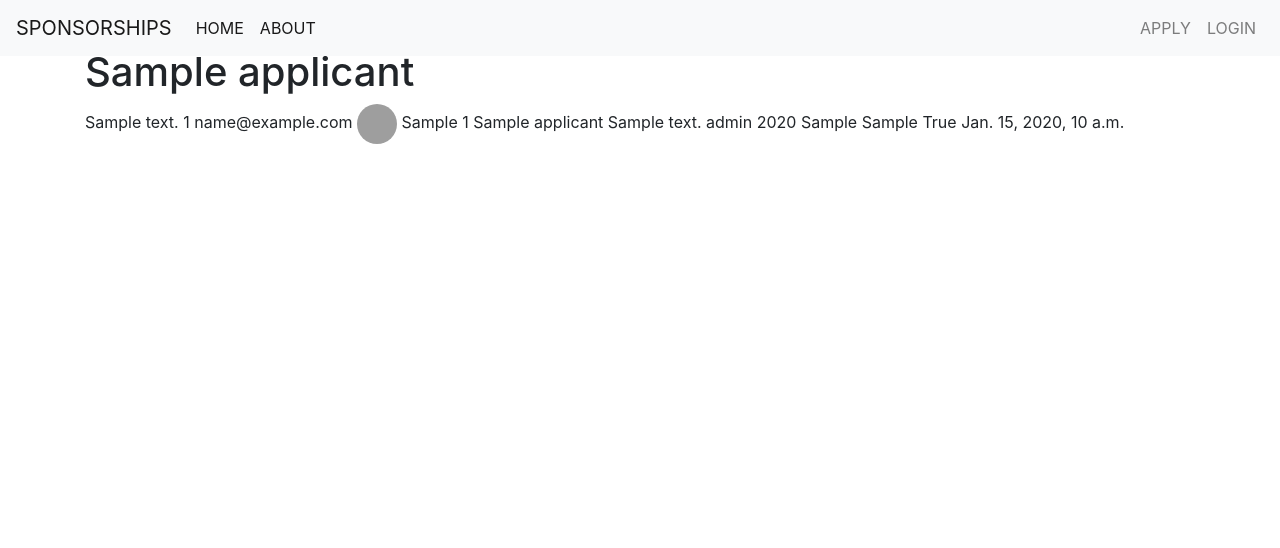
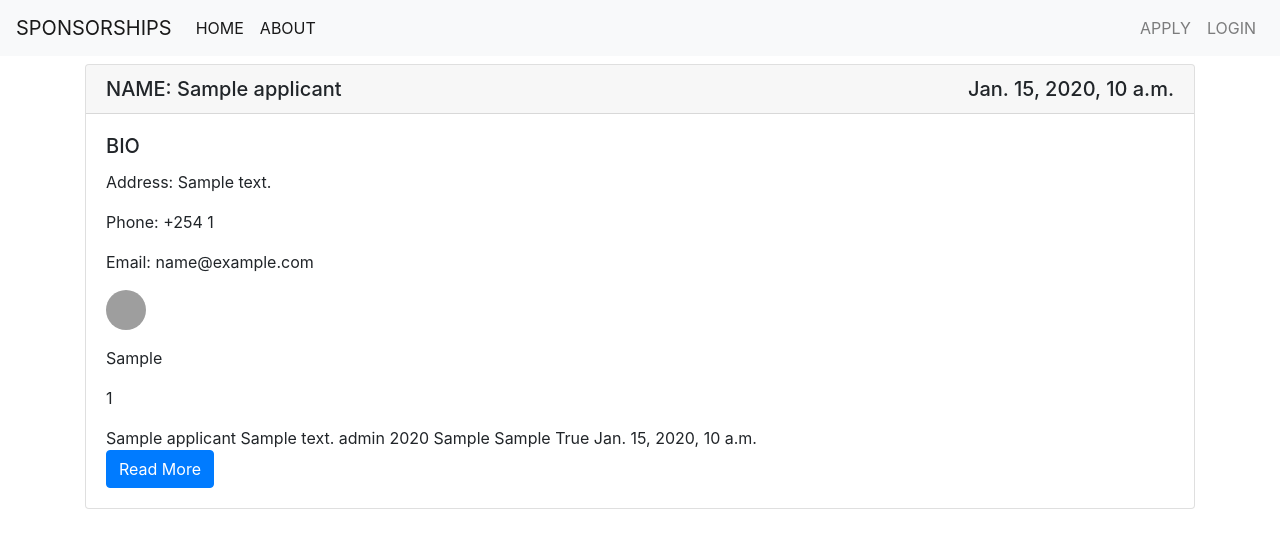
Before and after one commit to JamesMutahi/Django-Sponsorship, a Django app: page /applications/ in a window 1280 px wide. Shown: the top 548 px of the page. Run offline with Django 3.2, Linux system fonts and the light colour scheme; tables that the repository leaves empty hold one stand-in row (values such as "Sample post"); parts of the project's set-up code (start-up, migrations or seed data) failed here and were passed over; some libraries are stand-ins or nearby versions; grey boxes are pictures that could not be loaded.

Commit message:
add update

```diff
--- a/sponsorship/models.py
+++ b/sponsorship/models.py
@@ -1,4 +1,5 @@
 from django.db import models
+from django.urls import reverse
 from django.utils import timezone
 
 
@@ -15,8 +16,11 @@ class Applicant(models.Model):
     year_of_completion = models.IntegerField()
     reasons = models.TextField()
     recommendation_letter = models.FileField(upload_to="recommendation_letters")
-    valid = models.BooleanField(default=False)
+    valid = models.BooleanField(null=True, blank=True)
     date_posted = models.DateTimeField(default=timezone.now)
 
     def __str__(self):
         return self.applicant_name
+
+    def get_absolute_url(self):
+        return reverse('post-detail', kwargs={'pk': self.pk})
--- a/sponsorship/templates/sponsorship/application_view.html
+++ b/sponsorship/templates/sponsorship/application_view.html
@@ -1,15 +1,21 @@
 {% extends 'account/base.html' %}
 {% block content %}
-<div class="container mt-5">
+<div class="container" style="margin-top: 5%">
+    {% if applications %}
     {% for application in applications %}
-
-    <h1>{{ application.applicant_name }}</h1>
-    {{ application.applicant_address }}
-    {{ application.applicant_phone }}
-    {{ application.applicant_email }}
-    <img src="{{ application.applicant_birth_cert.url }}" class="rounded-circle" width="40" height="40">
-    {{ application.applicant_birth_cert }}
-    {{ application.applicant_national_id }}
+    <div class="card">
+        <h5 class="card-header">NAME: {{ application.applicant_name }} <span
+                class="float-right">{{ application.date_posted }}</span></h5>
+        <div class="card-body">
+            <h5 class="card-title">BIO</h5>
+            <div class="card-text">
+                <p>Address: {{ application.applicant_address }}</p>
+                <p>Phone: +254 {{ application.applicant_phone }}</p>
+                <p>Email: {{ application.applicant_email }}</p>
+                <p><img src="{{ application.applicant_birth_cert.url }}" class="rounded-circle" width="40" height="40">
+                <p>
+                <p>{{ application.applicant_birth_cert }}</p>
+                <p>{{ application.applicant_national_id }}</p>
                 {{ application.school_name }}
                 {{ application.school_address }}
                 {{ application.academic_level }}
@@ -18,7 +24,36 @@
                 {{ application.recommendation_letter }}
                 {{ application.valid }}
                 {{ application.date_posted }}
+            </div>
+            <a class="btn btn-primary" href="{% url 'application-detail' application.id %}">Read More</a>
+        </div>
+    </div>
+
 
     {% endfor %}
+    {% else %}
+    <h3 class="alert alert-info mt-5">No applications at the moment</h3>
+
+    {% endif %}
+    {% if is_paginated %}
+    {% if page_obj.has_previous %}
+    <a class="btn btn-outline-info mb-4" href="?page=1">First</a>
+    <a class="btn btn-outline-info mb-4" href="?page={{ page_obj.previous_page_number }}">Previous</a>
+    {% endif %}
+
+    {% for num in page_obj.paginator.page_range %}
+    {% if page_obj.number == num %}
+    <a class="btn btn-info mb-4" href="?page={{ num }}">{{ num }}</a>
+    {% elif num > page_obj.number|add:'-3' and num < page_obj.number|add:'3' %}
+    <a class="btn btn-outline-info mb-4" href="?page={{ num }}">{{ num }}</a>
+    {% endif %}
+    {% endfor %}
+
+    {% if page_obj.has_next %}
+    <a class="btn btn-outline-info mb-4" href="?page={{ page_obj.next_page_number }}">Next</a>
+    <a class="btn btn-outline-info mb-4" href="?page={{ page_obj.paginator.num_pages }}">Last</a>
+    {% endif %}
+
+    {% endif %}
 </div>
 {% endblock %}
--- a/sponsorship/urls.py
+++ b/sponsorship/urls.py
@@ -2,7 +2,7 @@ from django.urls import path
 
 from sponsorship import views
 
-from sponsorship.views import ApplicantFormWizard, ApplicationsListView
+from sponsorship.views import *
 
 from sponsorship.forms import Form1, Form2, Form3
 
@@ -10,5 +10,7 @@ urlpatterns = [
     path('', views.home, name='home'),
     path('about/', views.about, name='about'),
     path('applications/', ApplicationsListView.as_view(), name='applications'),
-    path('application/', ApplicantFormWizard.as_view([Form1, Form2, Form3]), name='apply')
+    path('application/', ApplicantFormWizard.as_view([Form1, Form2, Form3]), name='apply'),
+    path('application/<int:pk>/', ApplicationDetailView.as_view(), name='application-detail'),
+    path('application/<int:pk>/update/', ApplicantUpdateView.as_view(), name='application-update'),
 ]
--- a/sponsorship/views.py
+++ b/sponsorship/views.py
@@ -4,13 +4,11 @@ from django.core.mail import send_mail
 from django.core.files.storage import FileSystemStorage
 from django.conf import settings
 import os
-from django.contrib.auth.mixins import LoginRequiredMixin, UserPassesTestMixin
+from django.contrib.auth.mixins import LoginRequiredMixin
 from django.views.generic import (
     ListView,
     DetailView,
-    CreateView,
     UpdateView,
-    DeleteView,
 )
 
 from sponsorship.models import Applicant
@@ -71,18 +69,22 @@ class ApplicationsListView(ListView, LoginRequiredMixin):
     template_name = 'sponsorship/application_view.html'
     context_object_name = 'applications'
     paginate_by = 5
-    order_by = "-date_posted"
 
     def get_queryset(self):
-        return Applicant.objects.all()
+        if self.request.user.groups.filter(name='sponsor').exists():
+            return Applicant.objects.filter(valid=True).order_by('-date_posted')
+        else:
+            return Applicant.objects.all().order_by('-date_posted')
 
 
 class ApplicationDetailView(DetailView, LoginRequiredMixin):
     model = Applicant
+    template_name = 'sponsorship/application_detail.html'
 
 
 class ApplicantUpdateView(UpdateView, LoginRequiredMixin):
     model = Applicant
+    template_name = 'sponsorship/application_update.html'
     fields = ['valid']
 
     def form_valid(self, form):
```
Also changed, not shown: sponsorship/templates/sponsorship/application_detail.html (added, +24 -0 lines), sponsorship/templates/sponsorship/application_update.html (added, +16 -0 lines), sponsorship/migrations/0003_auto_20200122_0952.py (added). Lines whose indentation alone changed are shown as unchanged.
